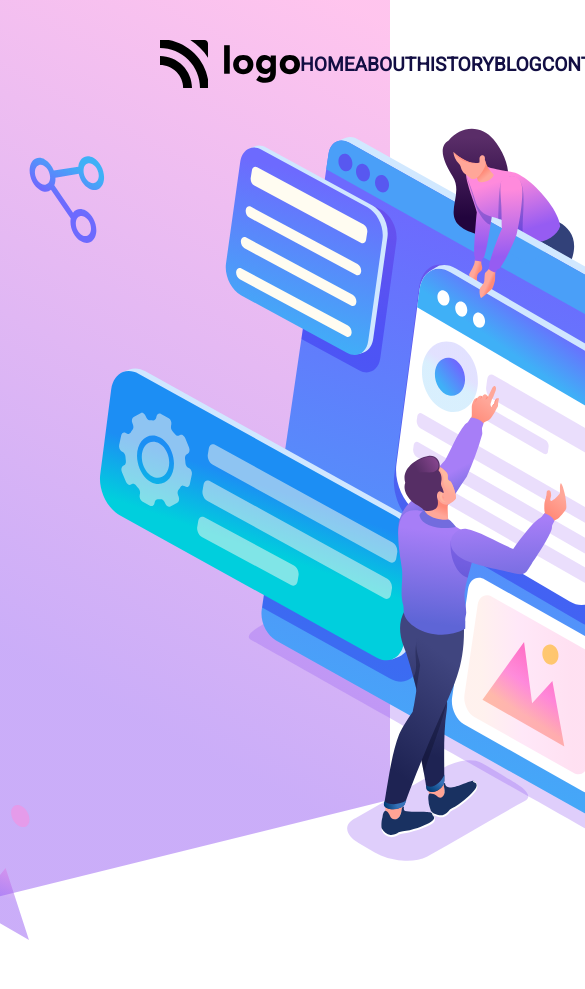
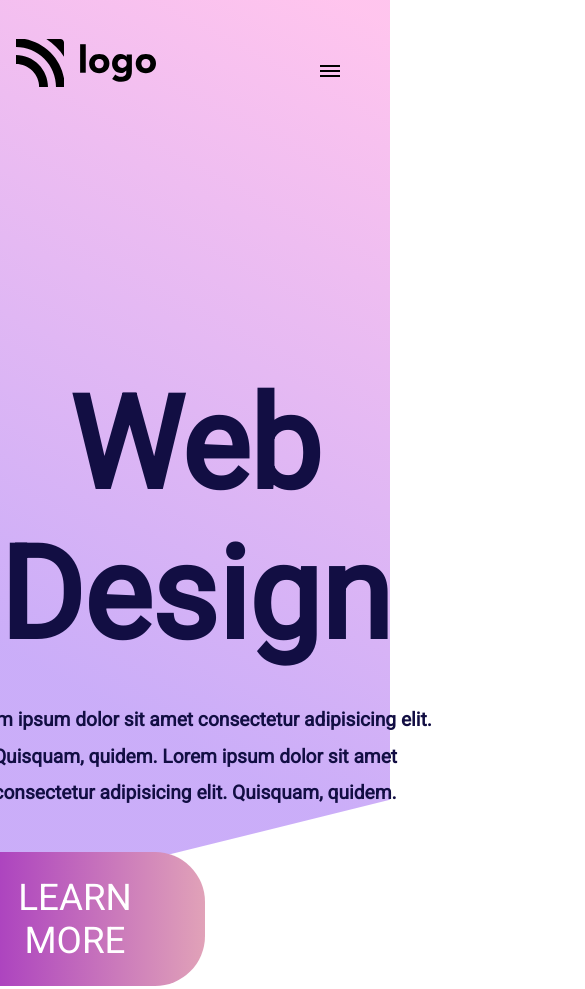
Before and after one commit to DivyeshPatel007/Project-8, a plain HTML site: page index.html in a window 390 px wide. Shown: the top 989 px of the page, 585 px wide, since content can reach past the window. Before the commit the page ends 940 px from the top, so only its background shows below. Drawn offline with Linux system fonts and the light colour scheme.

Commit message:
Responsiveness

```diff
--- a/css/index.css
+++ b/css/index.css
@@ -1,98 +1,308 @@
-*{
+* {
     margin: 0;
     padding: 0;
     box-sizing: border-box;
 }
-.main-div{
+
+.main-div {
     background-image: url(/images/backcover.svg);
     background-position: top right;
     background-repeat: no-repeat;
 }
 
+/* ---------------------Hamburger------------------------------ */
+.hamburger {
+    position: absolute;
+    display: none;
+    top: 70px;
+    right: 50px;
+}
+
+.bar {
+    width: 20px;
+    height: 2px;
+    position: relative;
+    background-color: #000;
+}
+
+.bar::after {
+    content: '';
+    position: absolute;
+    top: -5px;
+    left: 0;
+    background-color: #000;
+    width: 20px;
+    height: 2px;
+}
+
+.bar::before {
+    content: '';
+    position: absolute;
+    top: 5px;
+    background-color: #000;
+    width: 20px;
+    height: 2px;
+}
+
 /* ---------------------NavBar--------------------------------- */
-nav{
+nav {
     padding: 0 10rem;
     display: flex;
     justify-content: space-between;
     align-items: center;
-    height: 8rem;
+    height: 15vh;
     width: 100%;
 }
-.nav-items{
+
+.nav-items {
     display: flex;
     justify-content: space-evenly;
     align-items: center;
     flex-basis: 50%;
 }
-.nav-item{
+
+.nav-item {
     font-size: 1.2rem;
     font-family: 'roboto';
     color: #120E43;
 
 }
 
-.signin-btn{
+.signin-btn {
     font-size: 1.2rem;
     font-family: 'roboto';
     padding: 0.3rem 1.5rem;
     color: #ffff;
     border-radius: 25px;
     border: none;
-    background-image: linear-gradient( to left,#E1A2B8,#9F2BC1);
+    background-image: linear-gradient(to left, #E1A2B8, #9F2BC1);
 }
+
 /* ---------------------------Main-Section--------------- */
 
-.intro-section{
+.intro-section {
     display: flex;
     justify-content: center;
     align-items: center;
-    height: 100%;
+    height: 85vh;
 }
-.left-section{
+
+.left-section {
     display: flex;
     flex-direction: column;
     justify-content: space-evenly;
     align-items: flex-start;
-    margin-left:2rem  ;
-    height: 50rem;
-    width: 100%;
 }
 
-.left-section h1{
+.left-section h1 {
     font-family: 'roboto';
     font-size: 8rem;
-    color: #120E43  ;
+    color: #120E43;
+    margin-bottom: 2rem;
 }
-.left-section h4{
+
+.left-section h4 {
     font-family: 'roboto';
     font-size: 1.2rem;
     line-height: 2.3rem;
     color: #120E43;
-    width: 400px;
+    width: 500px;
 }
-.learn-more-btn{
-    margin-bottom:8rem;
+
+.learn-more-btn {
+    margin-top: 2rem;
     font-size: 2.3rem;
     font-family: 'roboto';
     padding: 1.5rem 3rem;
     color: #ffff;
     border-radius: 50px;
     border: none;
-    background-image: linear-gradient( to left,#E1A2B8,#9F2BC1);
+    background-image: linear-gradient(to left, #E1A2B8, #9F2BC1);
 }
-.imgs-div{
+
+.imgs-div {
     position: relative;
     display: flex;
     justify-content: center;
     align-items: center;
 }
-.imgs-div img:first-child{
+
+.imgs-div img:last-child {
+    width: 100%;
+    height: 100%;
+}
+
+.imgs-div img:first-child {
+    align-self: flex-end;
+    position: relative;
+    bottom: 20px;
+}
+
+.imgs-div img:nth-child(2) {
+    bottom: 100px;
+    left: 5rem;
+    position: absolute;
     align-self: flex-end;
 }
-.imgs-div img:nth-child(2){
-    bottom: 0;
-    left: 5rem;
-    position:absolute;
-    align-self: flex-end;
-    margin-bottom: 7rem;
+
+
+/* sm Screen */
+
+
+@media screen and (max-width:640px) {
+
+    nav {
+        padding: 0 1rem;
+    }
+
+    .hamburger {
+        display: block;
+    }
+
+    .nav-item,
+    .signin-btn {
+        display: none;
+    }
+
+    .intro-section {
+        flex-direction: column;
+        height: 1400px;
+        gap: 10rem;
+    }
+
+    .left-section {
+        text-align: center;
+    }
+
+    .learn-more-btn {
+
+        margin: 2.5rem auto;
+    }
+
+    .left-section h1 {
+        font-size: 7rem;
+    }
+    .left-section h4 {
+        font-size: 1rem;
+    }
+    .imgs-div img:last-child {
+    width: 80%;
+    height: 100%;
+    }
 }
+/* md screen */
+@media screen and (max-width:768px) {
+
+
+    nav {
+        padding: 0 1rem;
+    }
+
+    .hamburger {
+        display: block;
+    }
+
+    .nav-item,
+    .signin-btn {
+        display: none;
+    }
+
+    .intro-section {
+        flex-direction: column;
+        height: 1400px;
+        gap: 20rem;
+    }
+
+    .left-section {
+        text-align: center;
+    }
+
+    .learn-more-btn {
+
+        margin: 2.5rem auto;
+    }
+
+    .left-section h1 {
+        font-size: 7rem;
+    }
+    .left-section h4 {
+        font-size: 1rem;
+    }
+    .imgs-div img:last-child {
+    width: 80%;
+    height: 100%;
+    }
+}
+
+/* lg screen */
+@media screen and (max-width:1024px) {
+
+
+    nav {
+        padding: 0 1rem;
+    }
+
+
+    .intro-section {
+        flex-direction: column;
+        height: 1600px;
+        gap: 10rem;
+    }
+
+    .left-section {
+        text-align: center;
+    }
+
+    .learn-more-btn {
+
+        margin: 2.5rem auto;
+    }
+
+    .left-section h1 {
+        font-size: 7rem;
+    }
+    .left-section h4 {
+        font-size: 1rem;
+    }
+    .imgs-div img:last-child {
+    width: 80%;
+    height: 100%;
+    }
+}
+/* xl screen */
+@media screen and (max-width:1280px) {
+
+
+    nav {
+        padding: 0 1rem;
+    }
+
+
+    .intro-section {
+        flex-direction: column;
+        height: 1600px;
+        gap: 10rem;
+    }
+
+    .left-section {
+        text-align: center;
+    }
+
+    .learn-more-btn {
+
+        margin: 2.5rem auto;
+        margin-right: 15rem;
+    }
+
+    .left-section h1 {
+        font-size: 8rem;
+    }
+    .left-section h4 {
+        font-size: 1.2rem;
+        max-width: 600px;
+    }
+    .imgs-div img:last-child {
+    width: 80%;
+    height: 100%;
+    }
+}
--- a/index.html
+++ b/index.html
@@ -1,5 +1,6 @@
 <!DOCTYPE html>
 <html lang="en">
+
 <head>
   <meta charset="UTF-8" />
   <meta http-equiv="X-UA-Compatible" content="IE=edge" />
@@ -7,15 +8,16 @@
   <link rel="stylesheet" href="css/index.css" />
   <link rel="preconnect" href="https://fonts.googleapis.com" />
   <link rel="preconnect" href="https://fonts.gstatic.com" crossorigin />
-    <link
-      href="https://fonts.googleapis.com/css2?family=Roboto&display=swap"
-      rel="stylesheet"
-    />
+  <link href="https://fonts.googleapis.com/css2?family=Roboto&display=swap" rel="stylesheet" />
   <title>Design Landing Page</title>
 </head>
+
 <body>
   <div class="main-div">
     <nav>
+      <div class="hamburger">
+        <div class="bar"></div>
+      </div>
       <img src="./images/logo.svg" alt="logo" />
       <div class="nav-items">
         <h5 class="nav-item">HOME</h5>
@@ -38,14 +40,11 @@
       </div>
       <div class="imgs-div">
         <img src="./images/vector.svg" alt="vector-img" class="vector-img" />
-          <img
-            src="./images/vector-dot.svg"
-            alt="vector-dot"
-            class="vector-dot"
-          />
-          <img src="./images/intro-img.svg" alt="intro-img" />
+        <img src="./images/vector-dot.svg" alt="vector-dot" class="vector-dot" />
+        <img src="./images/intro-img.svg" alt="intro-img" class="intro-img" />
       </div>
     </div>
   </div>
 </body>
+
 </html>
```
Lines whose indentation alone changed are shown as unchanged.
